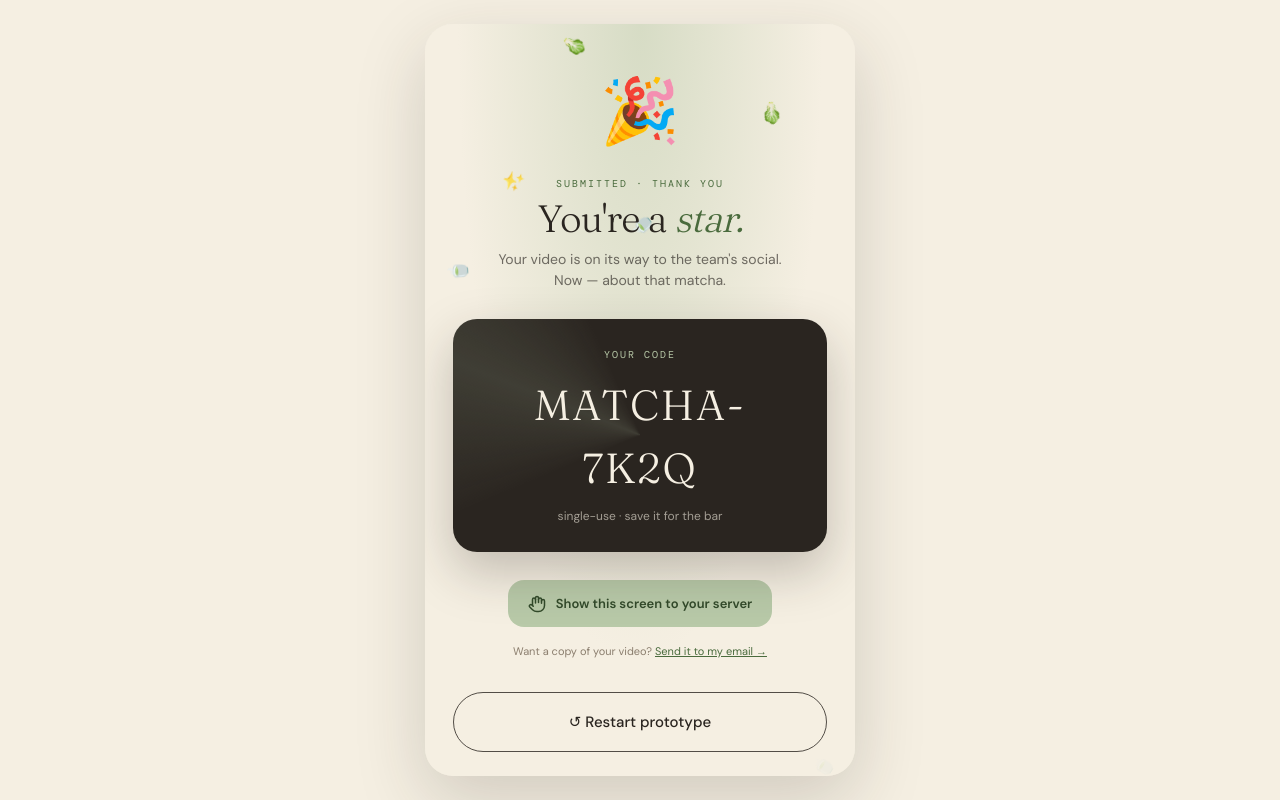
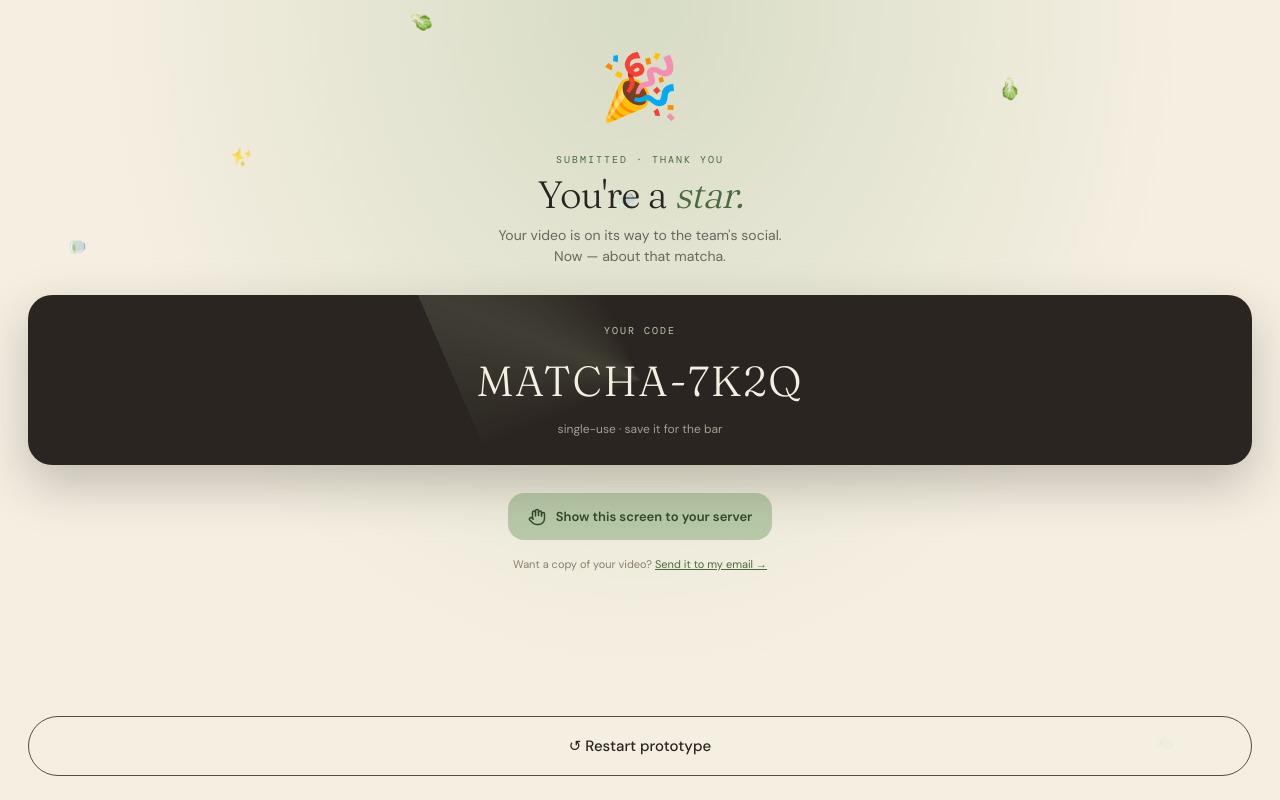
Before and after one commit to frenzy2004/Grabby-Grabby, a Next.js app: page /reward in a window 1280 px wide. Built offline with nearby package versions, Linux system fonts and the light colour scheme.

Commit message:
Restore full-width web layout

```diff
--- a/src/app/c/[slug]/LandingClient.tsx
+++ b/src/app/c/[slug]/LandingClient.tsx
@@ -4,7 +4,6 @@ import { useRouter } from 'next/navigation';
 import { useEffect, useState } from 'react';
 import { Button } from '@/components/Button';
 import { MatchaCircle } from '@/components/MatchaCircle';
-import { PhoneViewport } from '@/components/PhoneViewport';
 import { recordingStore } from '@/lib/recordingStore';
 import type { PublicReviewCampaign } from '@/lib/reviews/types';
 
@@ -30,8 +29,7 @@ export function LandingClient({ slug, tableId, campaign }: Props) {
   };
 
   return (
-    <PhoneViewport>
-      <main className="flex min-h-dvh flex-col bg-cream">
+    <main className="flex min-h-dvh flex-col bg-cream">
       <section className="flex flex-1 flex-col items-center justify-center px-7 pt-6 text-center">
         <div className="mb-7 flex items-center gap-2.5 font-serif italic text-sm text-muted">
           <span className="h-px w-6 bg-muted/50" aria-hidden />
@@ -74,7 +72,6 @@ export function LandingClient({ slug, tableId, campaign }: Props) {
           </p>
         ) : null}
       </footer>
-      </main>
-    </PhoneViewport>
+    </main>
   );
 }
--- a/src/app/c/[slug]/record/GuidedRecordingClient.tsx
+++ b/src/app/c/[slug]/record/GuidedRecordingClient.tsx
@@ -7,7 +7,6 @@ import { ProgressPips } from '@/components/ProgressPips';
 import { PromptCard } from '@/components/PromptCard';
 import { RecordButton } from '@/components/RecordButton';
 import { RecordingBadge } from '@/components/RecordingBadge';
-import { PhoneViewport } from '@/components/PhoneViewport';
 import { useGuidedRecording } from '@/hooks/useGuidedRecording';
 import { recordingStore, useRecordingStore } from '@/lib/recordingStore';
 import type { PublicReviewCampaign } from '@/lib/reviews/types';
@@ -121,8 +120,7 @@ function RecorderInner({
   };
 
   return (
-    <PhoneViewport tone="dark">
-      <main className="relative flex min-h-dvh flex-col bg-[#0e0d0b] text-white">
+    <main className="relative flex min-h-dvh flex-col bg-[#0e0d0b] text-white">
       <video
         ref={videoRef}
         autoPlay
@@ -181,7 +179,6 @@ function RecorderInner({
           </div>
         </div>
       </div>
-      </main>
-    </PhoneViewport>
+    </main>
   );
 }
--- a/src/app/globals.css
+++ b/src/app/globals.css
@@ -17,55 +17,6 @@ body {
 
 * {
   box-sizing: border-box;
-}
-
-.phone-stage {
-  min-height: 100dvh;
-  background: #F5EFE2;
-}
-
-.phone-stage-dark {
-  background: #0e0d0b;
-}
-
-.phone-screen {
-  min-height: 100dvh;
-  overflow: hidden;
-  background: #F5EFE2;
-}
-
-.phone-stage-dark .phone-screen {
-  background: #0e0d0b;
-}
-
-@media (min-width: 640px) {
-  .phone-stage {
-    display: flex;
-    min-height: 100dvh;
-    align-items: center;
-    justify-content: center;
-    padding: 24px;
-    background: #F5EFE2;
-  }
-
-  .phone-stage-dark {
-    background: #0e0d0b;
-  }
-
-  .phone-screen {
-    position: relative;
-    height: min(932px, calc(100dvh - 48px));
-    min-height: 0;
-    width: min(430px, calc(100vw - 48px));
-    overflow: hidden;
-    border-radius: 28px;
-    box-shadow: 0 24px 70px rgba(42, 37, 32, 0.18);
-  }
-
-  .phone-screen > main {
-    height: 100%;
-    min-height: 100%;
-  }
 }
 
 @layer utilities {
--- a/src/app/page.tsx
+++ b/src/app/page.tsx
@@ -3,7 +3,6 @@
 import Link from 'next/link';
 import { useEffect, useState } from 'react';
 import { Button } from '@/components/Button';
-import { PhoneViewport } from '@/components/PhoneViewport';
 
 const DEFAULT_SLUG = 'sageandstone';
 
@@ -24,8 +23,7 @@ export default function HomePage() {
   }, []);
 
   return (
-    <PhoneViewport>
-      <main className="flex min-h-dvh flex-col bg-cream">
+    <main className="flex min-h-dvh flex-col bg-cream">
       <section className="flex flex-1 flex-col items-center justify-center px-7 text-center">
         <div className="relative mb-5 h-40 w-40 overflow-hidden rounded-2xl border border-ink/10 bg-white p-3.5">
           <div
@@ -71,7 +69,6 @@ export default function HomePage() {
           Dev note: in production, the QR camera scan deep-links to /c/[slug].
         </p>
       </footer>
-      </main>
-    </PhoneViewport>
+    </main>
   );
 }
--- a/src/app/preview/page.tsx
+++ b/src/app/preview/page.tsx
@@ -4,7 +4,6 @@ import { CheckCircle2, Loader2, RotateCcw } from 'lucide-react';
 import { useRouter } from 'next/navigation';
 import { useCallback, useEffect, useMemo, useRef, useState } from 'react';
 import { Button } from '@/components/Button';
-import { PhoneViewport } from '@/components/PhoneViewport';
 import { RenderShimmer } from '@/components/RenderShimmer';
 import { useSubmissionPolling } from '@/hooks/useSubmissionPolling';
 import { concatClips } from '@/lib/ffmpeg';
@@ -147,8 +146,7 @@ export default function PreviewPage() {
   );
 
   return (
-    <PhoneViewport>
-      <main className="flex min-h-dvh flex-col bg-cream">
+    <main className="flex min-h-dvh flex-col bg-cream">
       <section className="flex flex-1 flex-col px-7 pt-8">
         <div className="mb-6">
           {isReady ? (
@@ -171,7 +169,7 @@ export default function PreviewPage() {
         </div>
 
         <div className="rounded-[22px] border border-ink/10 bg-paper p-5 shadow-[0_18px_50px_rgba(42,37,32,0.12)]">
-          <div className="relative mx-auto mb-5 flex aspect-[9/16] max-h-[460px] w-full max-w-[260px] items-center justify-center overflow-hidden rounded-[22px] bg-[#15120f] shadow-[0_18px_45px_rgba(42,37,32,0.14)]">
+          <div className="relative mb-5 flex aspect-[9/12] max-h-[420px] items-center justify-center overflow-hidden rounded-[18px] bg-[#15120f]">
             {!isReady ? (
               <div className="flex flex-col items-center px-5 text-center">
                 <RenderShimmer />
@@ -266,7 +264,6 @@ export default function PreviewPage() {
           <Button disabled>Processing...</Button>
         )}
       </footer>
-      </main>
-    </PhoneViewport>
+    </main>
   );
 }
--- a/src/app/reward/page.tsx
+++ b/src/app/reward/page.tsx
@@ -5,7 +5,6 @@ import { useRouter, useSearchParams } from 'next/navigation';
 import { Suspense } from 'react';
 import { Button } from '@/components/Button';
 import { Confetti } from '@/components/Confetti';
-import { PhoneViewport } from '@/components/PhoneViewport';
 import { RewardCard } from '@/components/RewardCard';
 import { recordingStore } from '@/lib/recordingStore';
 
@@ -28,8 +27,7 @@ function RewardScreen() {
   };
 
   return (
-    <PhoneViewport>
-      <main
+    <main
       className="relative flex min-h-dvh flex-col overflow-hidden bg-cream"
       style={{
         backgroundImage:
@@ -70,7 +68,6 @@ function RewardScreen() {
           ↺ Restart prototype
         </Button>
       </footer>
-      </main>
-    </PhoneViewport>
+    </main>
   );
 }
--- a/src/components/PhoneViewport.tsx
+++ /dev/null
@@ -1,16 +0,0 @@
-'use client';
-
-import type { ReactNode } from 'react';
-
-type Props = {
-  children: ReactNode;
-  tone?: 'cream' | 'dark';
-};
-
-export function PhoneViewport({ children, tone = 'cream' }: Props) {
-  return (
-    <div className={`phone-stage ${tone === 'dark' ? 'phone-stage-dark' : ''}`}>
-      <div className="phone-screen">{children}</div>
-    </div>
-  );
-}
```
